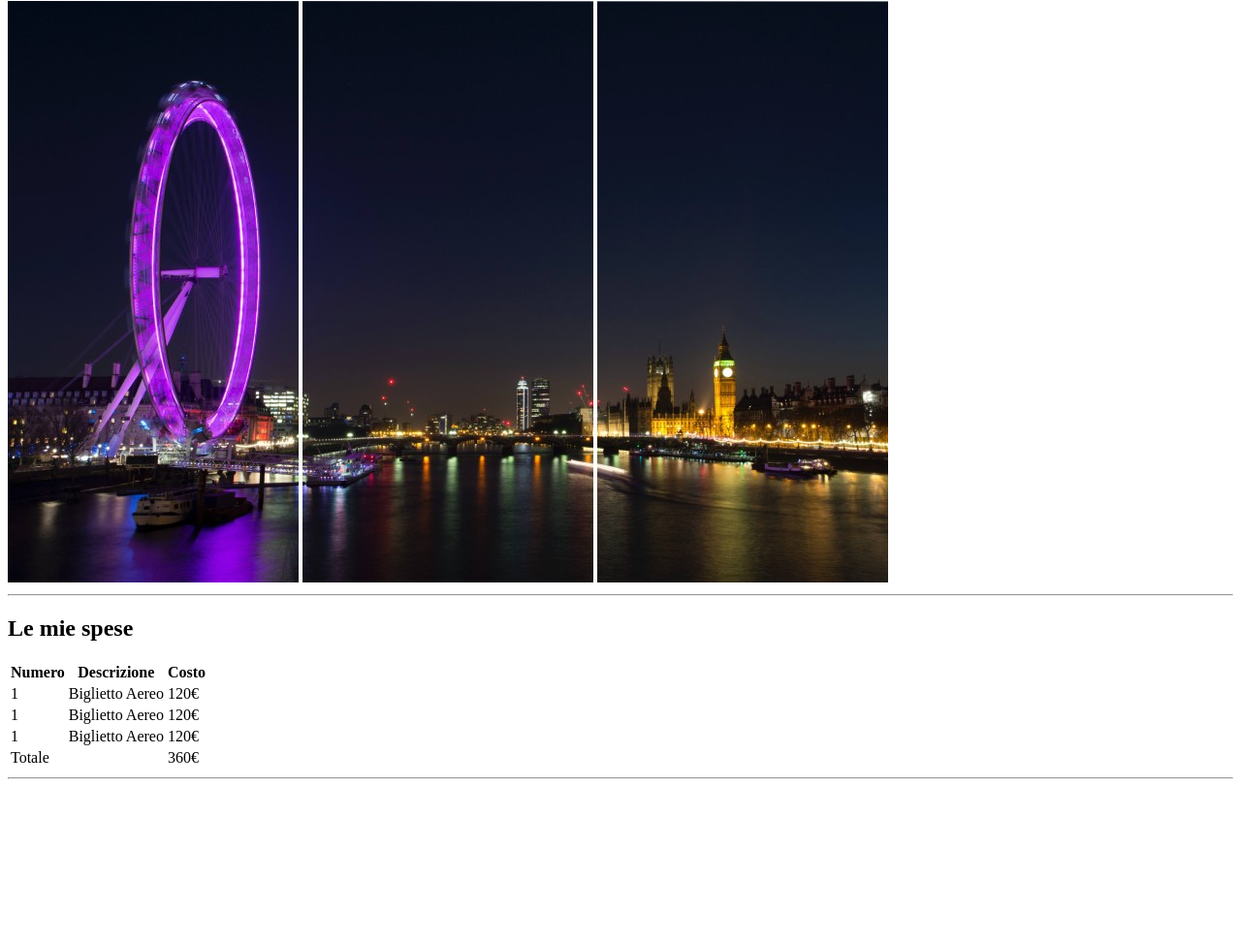
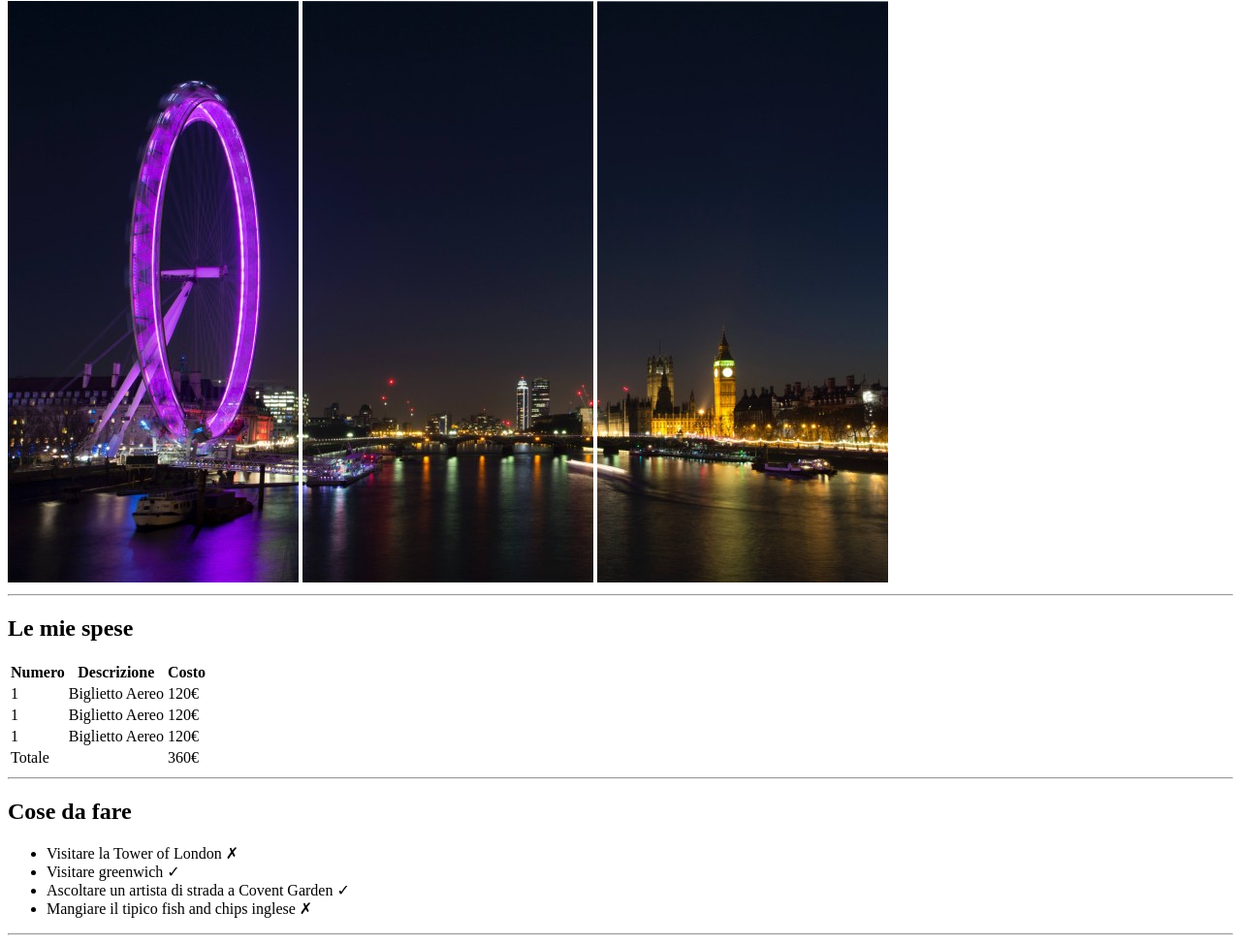
Before and after one commit to BernardoCosmi/html-london-trip, a plain HTML site: page index.html in a window 1280 px wide. Shown: the part 79-1052 px from the top of the page at 97% size. Before the commit the page ends 891 px from the top, so only its background shows below. Drawn offline with Linux system fonts and the light colour scheme.

Commit message:
Things to do section

```diff
--- a/index.html
+++ b/index.html
@@ -57,6 +57,19 @@
 
     <hr>
 
+    <!-- Things to do section -->
+    <section>
+        <h2>Cose da fare</h2>
+        <ul>
+            <li>Visitare la Tower of London &#10007</li>
+            <li>Visitare greenwich &#10003</li>
+            <li>Ascoltare un artista di strada a Covent Garden &#10003</li>
+            <li>Mangiare il tipico fish and chips inglese &#10007</li>
+
+        </ul>
+    </section>
+
+    <hr>
 
 </body>
 </html>
```
